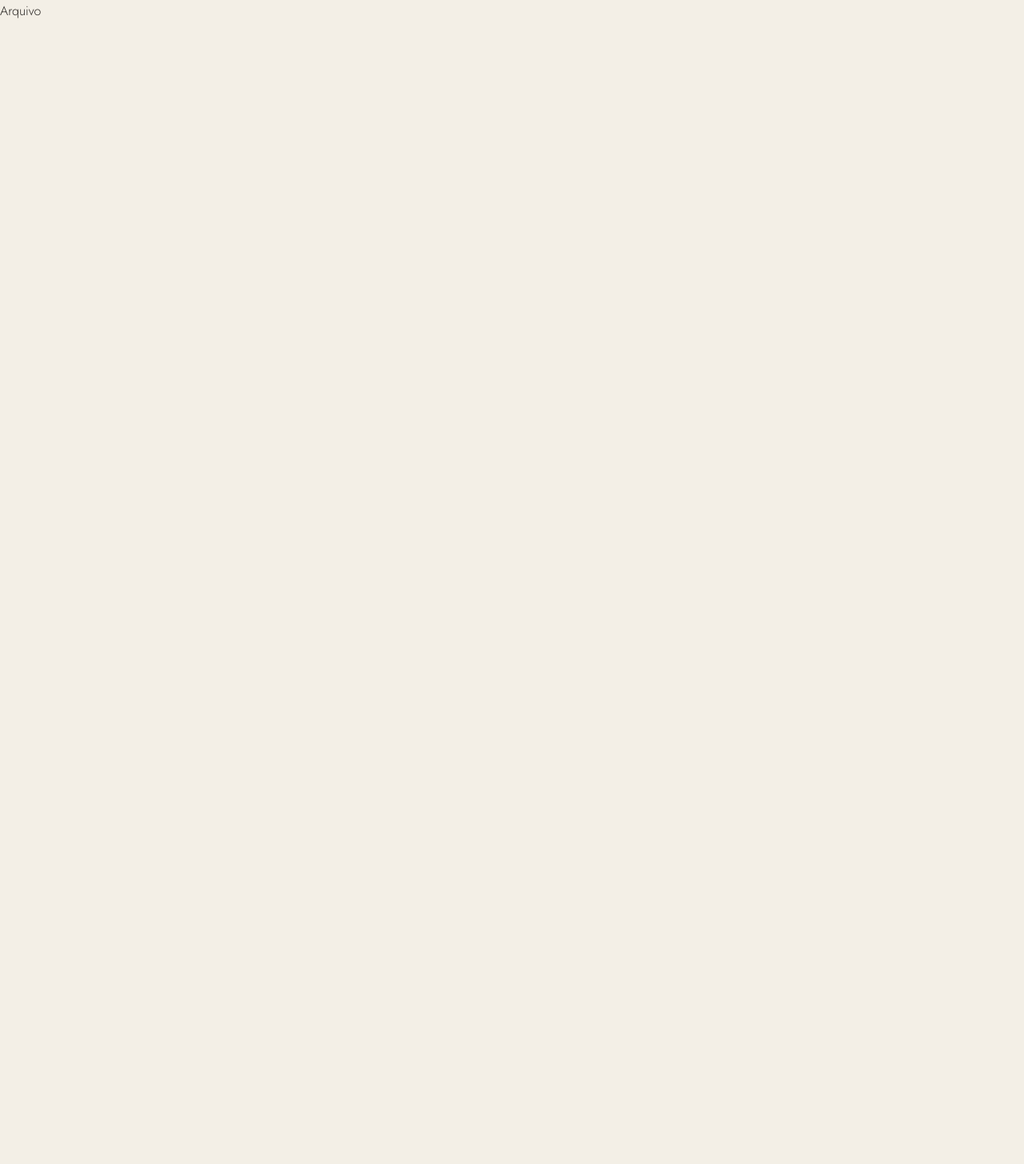
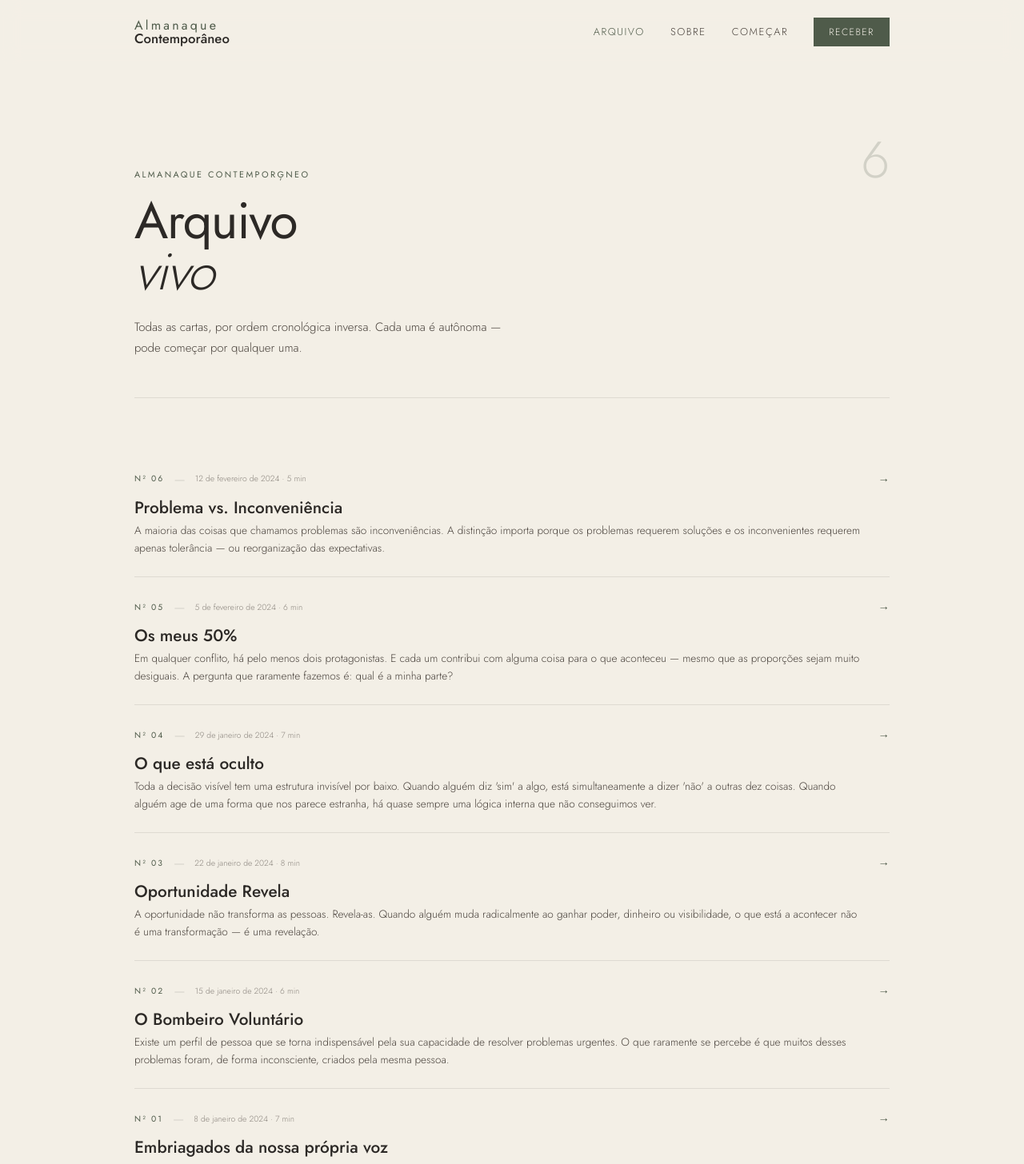
Before and after one commit to Montakatonix/Newsletter-Hugo, a Next.js app: page /arquivo in a window 1280 px wide. Shown: the top 1456 px of the page at 80% size. Before the commit the page ends 800 px from the top, so only its background shows below. Built offline with nearby package versions, Linux system fonts and the light colour scheme.

Commit message:
feat: real page.tsx

```diff
--- a/app/arquivo/page.tsx
+++ b/app/arquivo/page.tsx
@@ -1 +1,44 @@
-export default function Arquivo() { return <div>Arquivo</div>; }
+import { Metadata } from "next";
+import NavBar from "@/app/components/NavBar";
+import Footer from "@/app/components/Footer";
+import CartaCard from "@/app/components/CartaCard";
+import { cartas } from "@/app/data/cartas";
+
+export const metadata: Metadata = {
+  title: "Arquivo",
+  description:
+    "Todas as cartas do Almanaque Contemporâneo. Filosofia estratégica aplicada à vida real.",
+};
+
+export default function ArquivoPage() {
+  const cartasOrdenadas = [...cartas].reverse();
+
+  return (
+    <>
+      <NavBar />
+      <main>
+        <div
+          className="max-w-5xl mx-auto px-6 md:px-10"
+          style={{ paddingTop: "9rem", paddingBottom: "6rem" }}
+        >
+          <div className="animate-fade-up mb-16" style={{ borderBottom: "1px solid rgba(44,41,38,0.1)", paddingBottom: "3rem" }}>
+            <div className="flex items-baseline justify-between">
+              <div>
+                <p style={{ fontFamily: "var(--font-jost)", fontSize: "0.68rem", letterSpacing: "0.22em", textTransform: "uppercase", color: "#4F5B4A", fontWeight: 400, marginBottom: "1rem" }}>Almanaque ContemporĢneo</p>
+                <h1 style={{ fontFamily: "var(--font-cormorant)", fontSize: "clamp(2.5rem, 5vw, 4rem)", fontWeight: 400, lineHeight: 1.0, color: "#2C2926", letterSpacing: "-0.02em" }}>Arquivo<br /><span style={{ fontStyle: "italic", fontWeight: 300 }}>vivo</span></h1>
+              </div>
+              <span style={{ fontFamily: "var(--font-cormorant)", fontSize: "4rem", fontWeight: 300, color: "#4F5B4A", opacity: 0.2 }}>{cartas.length}</span>
+            </div>
+            <p style={{ fontFamily: "var(--font-jost)", fontSize: "0.9375rem", fontWeight: 300, color: "#4A433D", lineHeight: "1.75", marginTop: "1.5rem", maxWidth: "480px" }}>Todas as cartas, por ordem cronológica inversa. Cada uma é autônoma — pode começar por qualquer uma.</p>
+          </div>
+          <div className="animate-fade-up delay-200">
+            {cartasOrdenadas.map((carta) => (
+              <CartaCard key={carta.slug} carta={carta} variant="list" />
+            ))}
+          </div>
+        </div>
+      </main>
+      <Footer />
+    </>
+  );
+}
```
